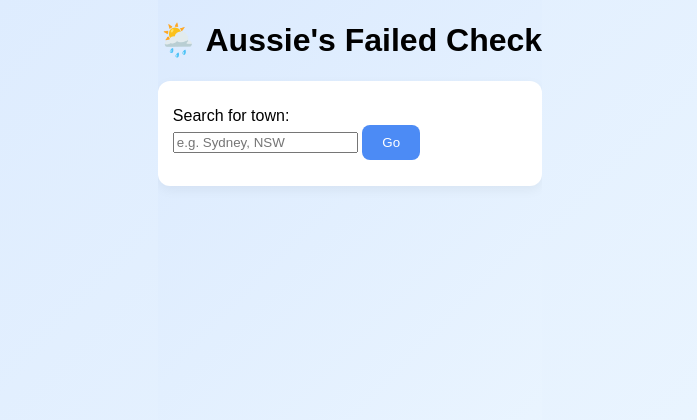
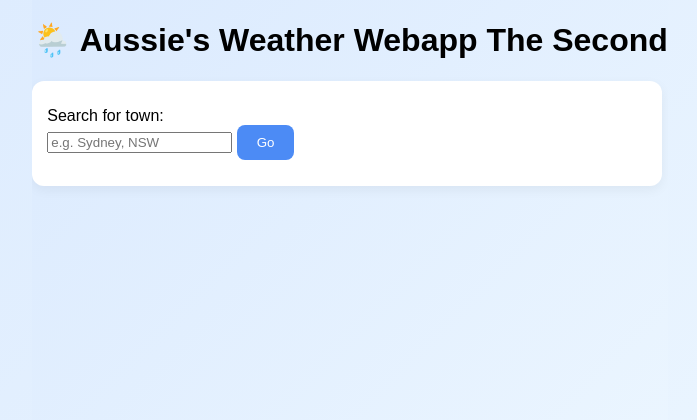
Before and after one commit to Ransu-ll/weather-app, a Flask app: page / in a window 1280 px wide. Shown: the top 420 px of the page, without its empty margins (290-987 px from the left). Run offline with Flask 3, Linux system fonts and the light colour scheme.

Commit message:
Pass check

```diff
--- a/webapp/templates/index.jinja2
+++ b/webapp/templates/index.jinja2
@@ -8,7 +8,7 @@
 <body>
     <div class="search-wrapper">
         <div class="search-card">
-            <h1>🌦️ Aussie's Failed Check</h1>
+            <h1>🌦️ Aussie's Weather Webapp The Second</h1>
             <form action="/town_info_get" method="get" class="search-form">
                 <label for="townsearch">
                     <p>
```
